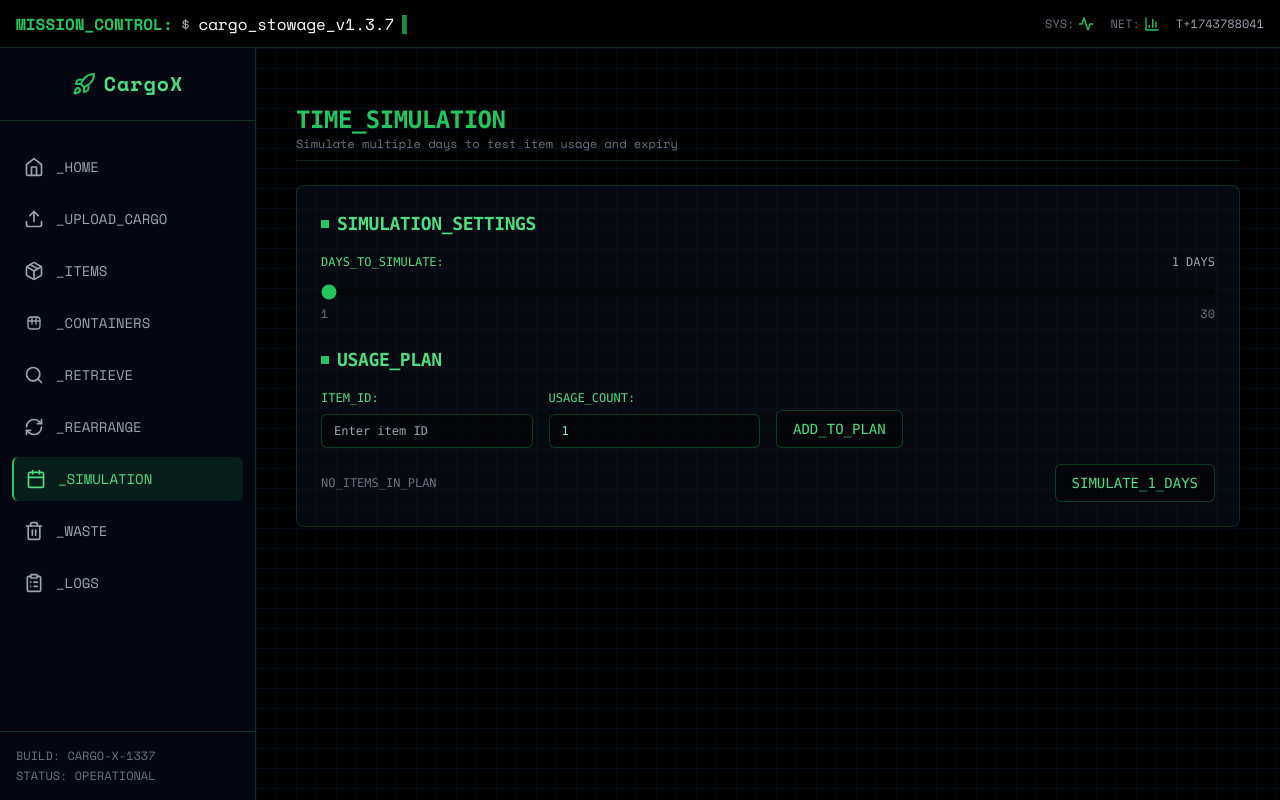
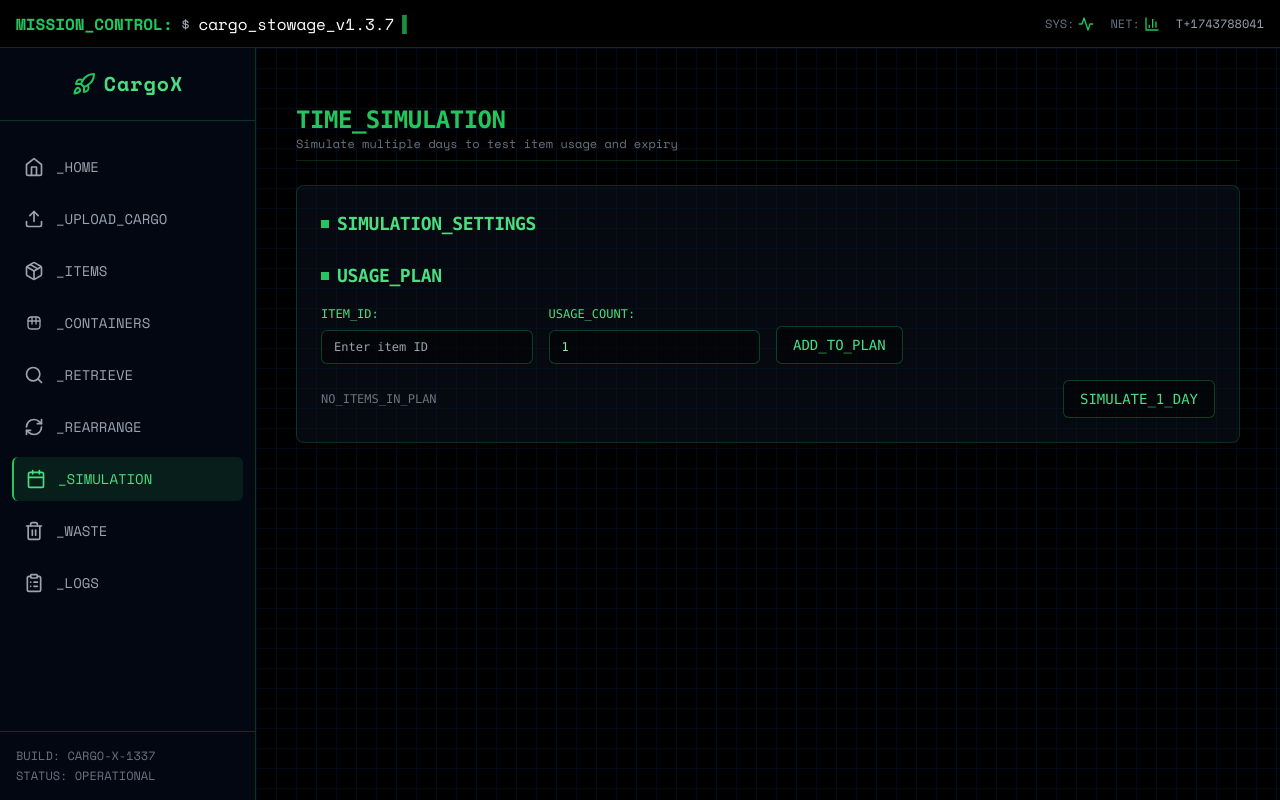
Before and after one commit to orionop/cargox, a React (Vite) app in the folder frontend/: page /simulation in a window 1280 px wide. Built offline with nearby package versions, Linux system fonts and the light colour scheme.

Commit message:
fixed all

```diff
--- a/frontend/src/pages/Simulation.tsx
+++ b/frontend/src/pages/Simulation.tsx
@@ -28,11 +28,9 @@ const Simulation = () => {
   const [usagePlan, setUsagePlan] = useState<Record<string, number>>({});
   const [itemId, setItemId] = useState<string>('');
   const [usageCount, setUsageCount] = useState<number>(1);
-  const [daysToSimulate, setDaysToSimulate] = useState<number>(1);
   const [simulationResult, setSimulationResult] = useState<SimulationResult | null>(null);
   const [isLoading, setIsLoading] = useState<boolean>(false);
   const [error, setError] = useState<string | null>(null);
-  const [currentDay, setCurrentDay] = useState<number>(0);
   const [showCountdown, setShowCountdown] = useState<boolean>(false);
 
   const addToUsagePlan = () => {
@@ -67,56 +65,33 @@ const Simulation = () => {
     setIsLoading(true);
     setError(null);
     setShowCountdown(true);
-    setCurrentDay(0);
 
     try {
-      // Set animation duration to exactly 3 seconds
+      // Set animation duration to exactly 3 seconds for a single day simulation
       const animationDuration = 3000; // 3 seconds in milliseconds
-      const dayUpdateInterval = animationDuration / daysToSimulate;
 
-      // Start the countdown animation
+      // Show countdown animation (optional, could just show a spinner)
       const startTime = Date.now();
+      // Wait for the animation duration
+      await new Promise(resolve => setTimeout(resolve, animationDuration));
 
-      // For each day, update the UI
-      for (let i = 0; i < daysToSimulate; i++) {
-        // Calculate the elapsed time
-        const elapsed = Date.now() - startTime;
-        // Calculate how long to wait for next update
-        const targetTime = (i + 1) * dayUpdateInterval;
-        // Wait for the appropriate time if needed
-        if (elapsed < targetTime) {
-          await new Promise(resolve => setTimeout(resolve, targetTime - elapsed));
-        }
-
-        setCurrentDay(i + 1);
-      }
-
-      // Wait for animation to complete if needed
-      const totalElapsed = Date.now() - startTime;
-      if (totalElapsed < animationDuration) {
-        await new Promise(resolve => setTimeout(resolve, animationDuration - totalElapsed));
-      }
-
-      // Now run the actual simulation without delays
-      let currentResult: SimulationResult | null = null;
-      for (let i = 0; i < daysToSimulate; i++) {
+      // Now run the actual simulation for 1 day
       const response = await simulateDay(usagePlan);
       if (!response.success) {
         throw new Error(response.message || 'Failed to simulate day');
       }
 
-        // Update the current result with the latest simulation data
-        currentResult = {
+      // Update the result
+      setSimulationResult({
         success: response.success,
         message: response.message,
         simulated_date: response.simulated_date,
         used_items: response.used_items || [],
         expired_items: response.expired_items || []
-        };
-      }
-      setSimulationResult(currentResult);
+      });
+
     } catch (err) {
-      setError(err instanceof Error ? err.message : 'Failed to simulate days');
+      setError(err instanceof Error ? err.message : 'Failed to simulate day');
       console.error(err);
     } finally {
       setIsLoading(false);
@@ -134,19 +109,14 @@ const Simulation = () => {
       {showCountdown && (
         <div className="fixed inset-0 bg-black/80 flex items-center justify-center z-50">
           <div className="bg-gray-900/90 border border-green-500/30 p-8 rounded-lg shadow-xl text-center">
-            <div className="text-6xl font-mono text-green-500 mb-4 animate-pulse" style={{ animationDuration: '1s' }}>
-              DAY {currentDay} / {daysToSimulate}
+            <div className="text-4xl font-mono text-green-500 mb-4 animate-pulse" style={{ animationDuration: '1s' }}>
+              SIMULATING 1 DAY...
             </div>
             <div className="text-gray-400 text-sm font-mono animate-pulse" style={{ animationDuration: '1s' }}>
-              SIMULATING TIME PROGRESSION...
+              PROCESSING EVENTS...
             </div>
             <div className="mt-4">
-              <div className="w-64 h-1 bg-gray-700 rounded-full overflow-hidden">
-                <div
-                  className="h-full bg-green-500 transition-all duration-300"
-                  style={{ width: `${(currentDay / daysToSimulate) * 100}%` }}
-                ></div>
-              </div>
+              <Loader className="h-8 w-8 animate-spin text-green-500 mx-auto" />
             </div>
           </div>
         </div>
@@ -158,27 +128,7 @@ const Simulation = () => {
           <h2 className="text-lg font-mono font-semibold text-green-400">SIMULATION_SETTINGS</h2>
         </div>
 
-        <div className="mb-6">
-          <div className="flex justify-between items-center mb-2">
-            <label className="text-green-400 font-mono text-xs">DAYS_TO_SIMULATE:</label>
-            <span className="text-gray-400 font-mono text-xs">{daysToSimulate} DAYS</span>
-          </div>
-          <input
-            type="range"
-            value={daysToSimulate}
-            onChange={(e) => setDaysToSimulate(parseInt(e.target.value))}
-            min="1"
-            max="30"
-            step="1"
-            className="w-full h-2 bg-black/40 rounded-lg appearance-none cursor-pointer accent-green-500"
-          />
-          <div className="flex justify-between mt-1">
-            <span className="text-gray-500 text-xs">1</span>
-            <span className="text-gray-500 text-xs">30</span>
-          </div>
-        </div>
-
-        <div className="flex items-center mb-4">
+        <div className="flex items-center mb-4 mt-6">
           <div className="w-2 h-2 bg-green-500 mr-2"></div>
           <h2 className="text-lg font-mono font-semibold text-green-400">USAGE_PLAN</h2>
         </div>
@@ -260,7 +210,7 @@ const Simulation = () => {
                 className="bg-black/40 hover:bg-black/60 border border-green-500/30 text-green-400 px-4 py-2 rounded-md transition duration-200 ease-in-out transform hover:scale-105 font-mono text-sm"
                 disabled={isLoading}
               >
-                {isLoading ? 'SIMULATING...' : `SIMULATE_${daysToSimulate}_DAYS`}
+                {isLoading ? 'SIMULATING...' : 'SIMULATE_1_DAY'}
               </button>
             </div>
           </div>
@@ -273,7 +223,7 @@ const Simulation = () => {
               className="bg-black/40 hover:bg-black/60 border border-green-500/30 text-green-400 px-4 py-2 rounded-md transition duration-200 ease-in-out transform hover:scale-105 font-mono text-sm"
               disabled={isLoading}
             >
-              {isLoading ? 'SIMULATING...' : `SIMULATE_${daysToSimulate}_DAYS`}
+              {isLoading ? 'SIMULATING...' : 'SIMULATE_1_DAY'}
             </button>
           </div>
         )}
```
Lines whose indentation alone changed are shown as unchanged.
